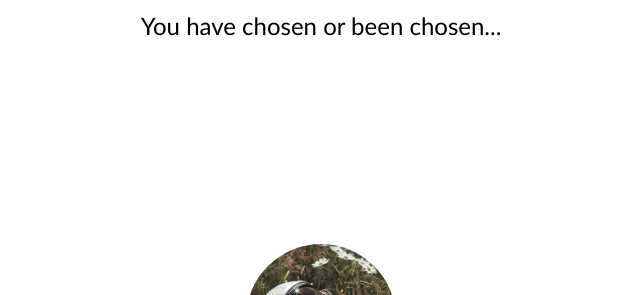
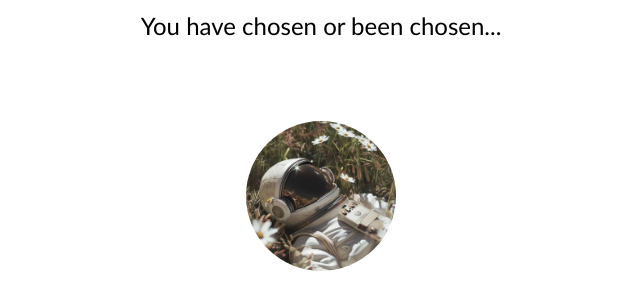
Before and after one commit to DIRrinn/DIRrinn.github.io, a plain HTML site: page index.html in a window 1280 px wide. Shown: the part 91-386 px from the top of the page, without its empty margins (319-959 px from the left). Drawn offline with Linux system fonts and the light colour scheme.

Commit message:
Update index.html

```diff
--- a/index.html
+++ b/index.html
@@ -112,7 +112,7 @@
 		       <h2>You have chosen or been chosen...</h2>
          </center>
 	     <info>
-         <center><img src="astronaut.jpg" alt="Avatar" class="image"</center>
+         <center><img src="astronaut.jpg" alt="Avatar" class="image"></center>
          <h1 align="center">DIRrinn</h1>
 	     <hr>
          </info>
```
